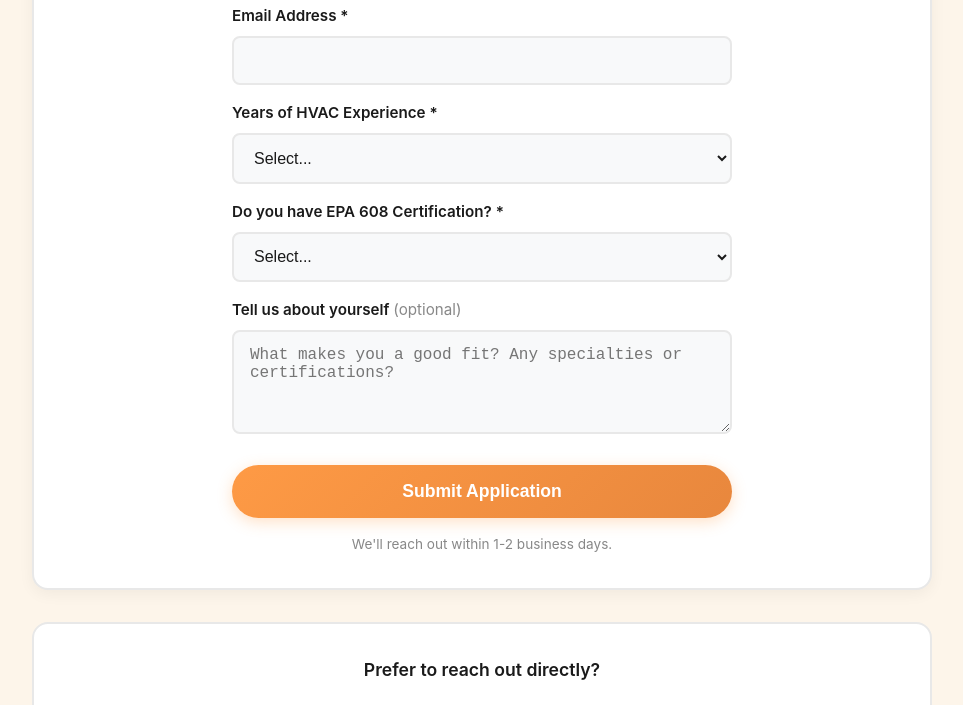
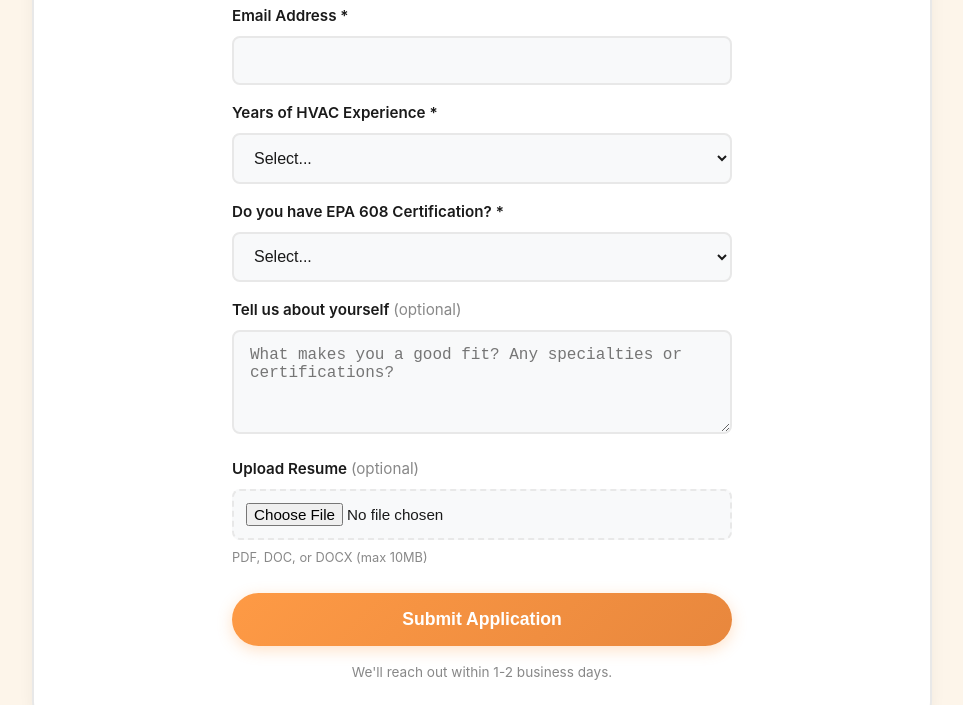
Before and after one commit to crazycomfort/Website, a website: page careers/index.html in a window 1280 px wide. Shown: the part 3906-4611 px from the top of the page, without its empty margins (158-1121 px from the left). Drawn offline with Linux system fonts and the light colour scheme; files that its build step writes are made by us from their sources; no server answers.

Commit message:
Add optional resume upload to careers application form
- File upload field accepts PDF, DOC, DOCX
- Marked as optional - not required to apply
- Added enctype for multipart form data
- Max 10MB noted for user reference

Co-authored-by: Cursor <cursoragent@cursor.com>

```diff
--- a/careers/index.html
+++ b/careers/index.html
@@ -284,7 +284,7 @@
                     <!-- Application Form -->
                     <div style="background: #ffffff; border-radius: 16px; padding: 2rem; border: 2px solid #e8e8e8; box-shadow: 0 4px 15px rgba(0,0,0,0.05);">
                         <h3 style="font-size: 1.25rem; font-weight: 700; color: #1a1a1a; margin-bottom: 1.5rem; text-align: center;">Quick Application</h3>
-                        <form action="https://formspree.io/f/xbldvzye" method="POST" style="max-width: 500px; margin: 0 auto;">
+                        <form action="https://formspree.io/f/xbldvzye" method="POST" enctype="multipart/form-data" style="max-width: 500px; margin: 0 auto;">
                             <input type="hidden" name="_subject" value="Career Application - Crazy Comfort">
                             <input type="hidden" name="form_type" value="Career Application">
 
@@ -326,9 +326,15 @@
                                 </select>
                             </div>
 
-                            <div style="margin-bottom: 1.5rem;">
+                            <div style="margin-bottom: 1rem;">
                                 <label style="display: block; font-weight: 600; color: #1a1a1a; margin-bottom: 0.5rem; font-size: 0.95rem;">Tell us about yourself <span style="font-weight: 400; color: #888;">(optional)</span></label>
                                 <textarea name="message" rows="4" placeholder="What makes you a good fit? Any specialties or certifications?" style="width: 100%; padding: 0.85rem 1rem; border: 2px solid #e8e8e8; border-radius: 8px; font-size: 1rem; background: #f8f9fa; color: #1a1a1a; resize: vertical;"></textarea>
+                            </div>
+
+                            <div style="margin-bottom: 1.5rem;">
+                                <label style="display: block; font-weight: 600; color: #1a1a1a; margin-bottom: 0.5rem; font-size: 0.95rem;">Upload Resume <span style="font-weight: 400; color: #888;">(optional)</span></label>
+                                <input type="file" name="resume" accept=".pdf,.doc,.docx" style="width: 100%; padding: 0.75rem; border: 2px dashed #e8e8e8; border-radius: 8px; font-size: 0.95rem; background: #f8f9fa; color: #1a1a1a; cursor: pointer;">
+                                <p style="font-size: 0.8rem; color: #888; margin-top: 0.5rem;">PDF, DOC, or DOCX (max 10MB)</p>
                             </div>
 
                             <button type="submit" style="width: 100%; padding: 1rem; background: linear-gradient(135deg, #fe9a45, #e8873d); color: #ffffff; font-weight: 700; font-size: 1.1rem; border: none; border-radius: 50px; cursor: pointer; transition: all 0.3s ease; box-shadow: 0 4px 15px rgba(254,154,69,0.3);">
```
